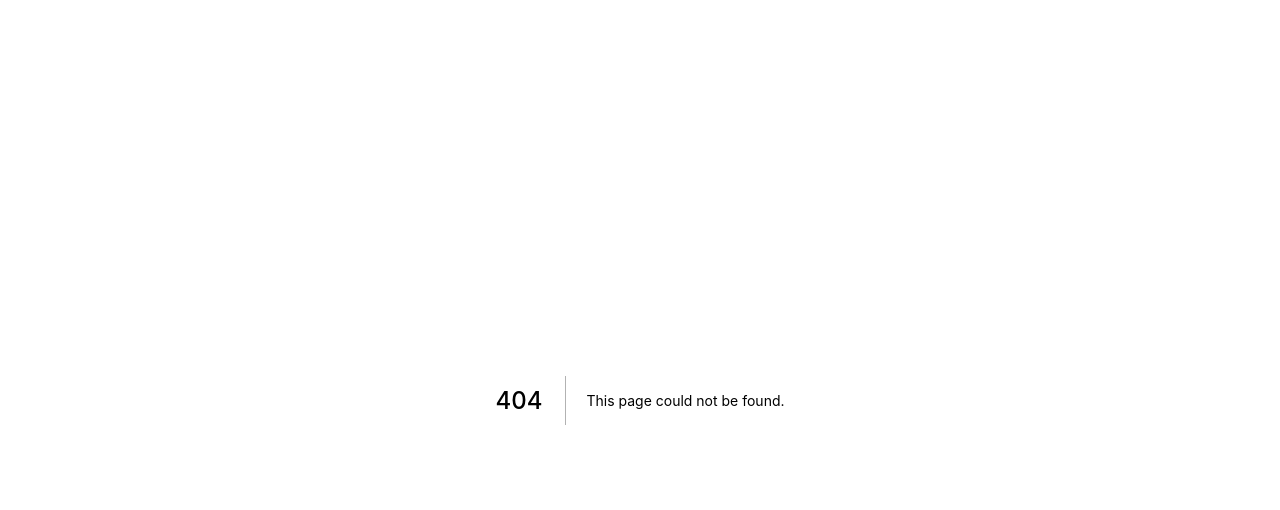
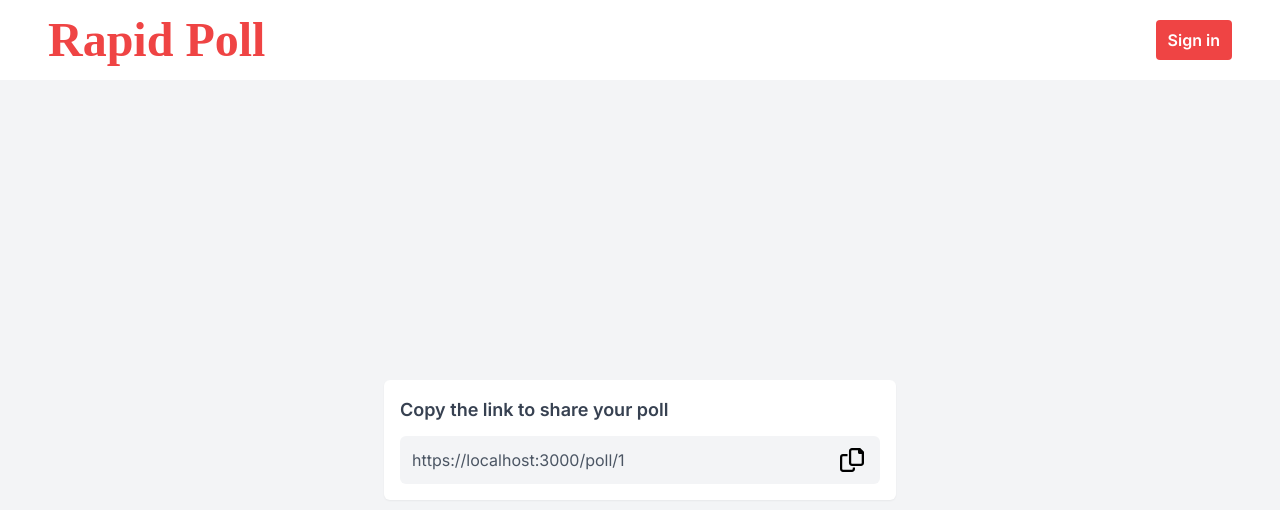
Before and after one commit to Sukhseerat-Kaur/Rapid-Poll, a Next.js app: page /new/1 in a window 1280 px wide. Before the commit this address had no page. Shown: the top 510 px of the page. Built offline with nearby package versions, Linux system fonts and the light colour scheme; a web font is replaced by a local one.

Commit message:
designed poll created page

```diff
--- a/assets/Icons.tsx
+++ b/assets/Icons.tsx
@@ -35,3 +35,9 @@ export const ChevronDoubleRight = (props: React.SVGProps<SVGSVGElement>) => (
     />
   </svg>
 );
+
+export const Copy = (props: React.SVGProps<SVGSVGElement>) => (
+  <svg {...props} xmlns="http://www.w3.org/2000/svg" viewBox="0 0 512 512">
+    <path d="M502.6 70.63l-61.25-61.25C435.4 3.371 427.2 0 418.7 0H255.1c-35.35 0-64 28.66-64 64l.0195 256C192 355.4 220.7 384 256 384h192c35.2 0 64-28.8 64-64V93.25C512 84.77 508.6 76.63 502.6 70.63zM464 320c0 8.836-7.164 16-16 16H255.1c-8.838 0-16-7.164-16-16L239.1 64.13c0-8.836 7.164-16 16-16h128L384 96c0 17.67 14.33 32 32 32h47.1V320zM272 448c0 8.836-7.164 16-16 16H63.1c-8.838 0-16-7.164-16-16L47.98 192.1c0-8.836 7.164-16 16-16H160V128H63.99c-35.35 0-64 28.65-64 64l.0098 256C.002 483.3 28.66 512 64 512h192c35.2 0 64-28.8 64-64v-32h-47.1L272 448z" />
+  </svg>
+);
--- /dev/null
+++ b/pages/new/[key].tsx
@@ -0,0 +1,49 @@
+import { useRouter } from "next/router";
+import type { GetServerSideProps, NextPage } from "next";
+import Head from "next/head";
+import Header from "../../components/Header";
+import { Copy } from "../../assets/Icons";
+
+interface Props {
+  host: string | null;
+}
+export const getServerSideProps: GetServerSideProps<Props> = async (
+  context
+) => ({ props: { host: context.req.headers.host || null } });
+
+const PollCreated = (props: Props) => {
+  const router = useRouter();
+  const HOST = props.host;
+  const BASE_PATH = `https://${HOST}`;
+  const KEY = router.query.key;
+  const POLL_URL = `${BASE_PATH}/poll/${KEY}`;
+
+  return (
+    <div className="bg-gray-100 min-h-screen max-h-max flex flex-col">
+      <Head>
+        <title>New</title>
+      </Head>
+      <Header />
+      <main className="flex-1 flex justify-center items-center shadow-sm">
+        <div className="w-2/5 h-max content shadow-sm rounded-md bg-white p-4 flex flex-col justify-center gap-3">
+          <div className="font-semibold text-gray-700 text-lg">
+            Copy the link to share your poll
+          </div>
+          {/* <input
+            readOnly
+            type="text"
+            value={POLL_URL}
+            className="w-full bg-gray-100 p-2 rounded-md pr-4"
+          /> */}
+
+          <div className="tooltip-parent w-full bg-gray-100 hover:bg-gray-200 p-3 rounded-md pr-4 text-gray-600 flex justify-between cursor-pointer">
+            <div>{POLL_URL}</div>
+            <Copy className="h-6 w-6 text-red-500" />
+          </div>
+        </div>
+      </main>
+    </div>
+  );
+};
+
+export default PollCreated;
```
Also changed, not shown: 1 other file (tests, documents, lock files or other folders).
